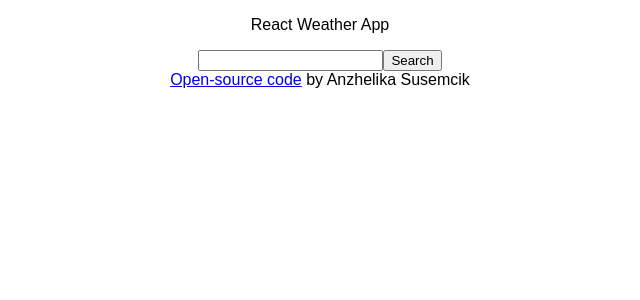
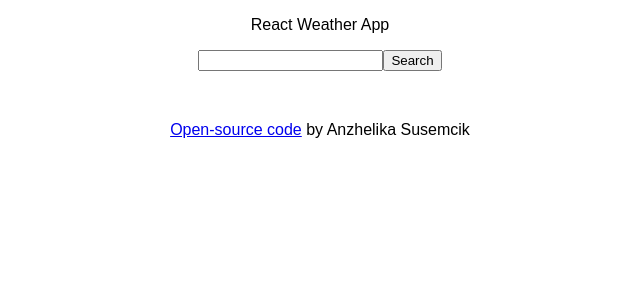
Before and after one commit to AnzhelikaTy/react-weather-app, a React (Create React App) app: page / in a window 1280 px wide. Shown: the top 300 px of the page, without its empty margins (320-960 px from the left). Built offline with nearby package versions, Linux system fonts and the light colour scheme.

Commit message:
added footer styles

```diff
--- a/src/App.css
+++ b/src/App.css
@@ -13,3 +13,6 @@ ul {
   width: 500px;
   margin: 30px auto;
 }
+footer {
+  margin-top: 50px;
+}
```
